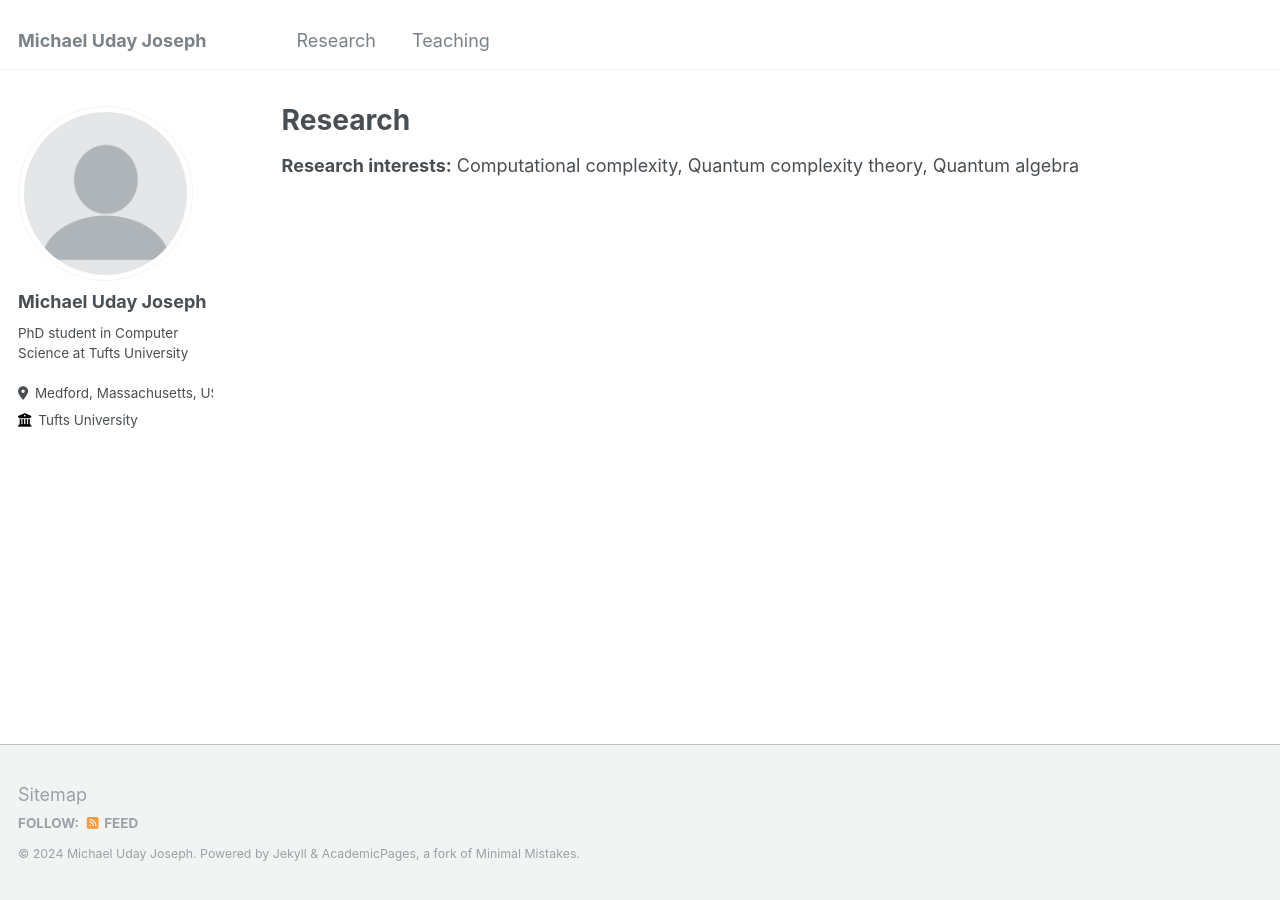
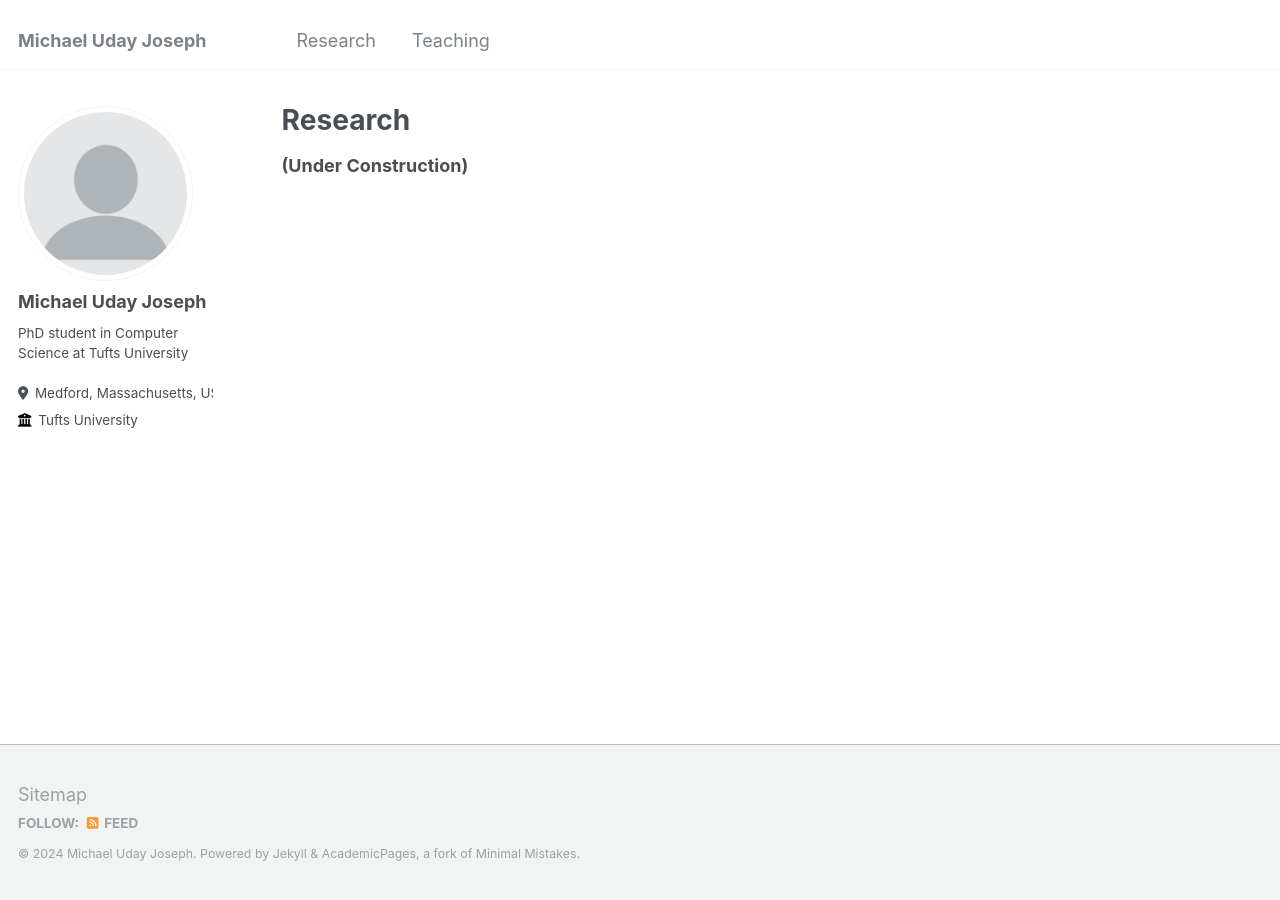
Before and after one commit to michaeludayjoseph/michaeludayjoseph.github.io, a Jekyll site: the page built from _pages/publications.md, in a window 1280 px wide. Built offline with Jekyll 4.4.1, drawn with Linux system fonts in a browser that asks for light colours.

Commit message:
Update publications.md

```diff
--- a/_pages/publications.md
+++ b/_pages/publications.md
@@ -5,7 +5,9 @@ permalink: /publications/
 author_profile: true
 ---
 
-**Research interests:** Computational complexity, Quantum complexity theory, Quantum algebra
+**(Under Construction)**
+
+<!---**Research interests:** Computational complexity, Quantum complexity theory, Quantum algebra --->
 
 <!--- {% if site.author.googlescholar %}
   <div class="wordwrap">You can also find my articles on <a href="{{site.author.googlescholar}}">my Google Scholar profile</a>.</div>
```
